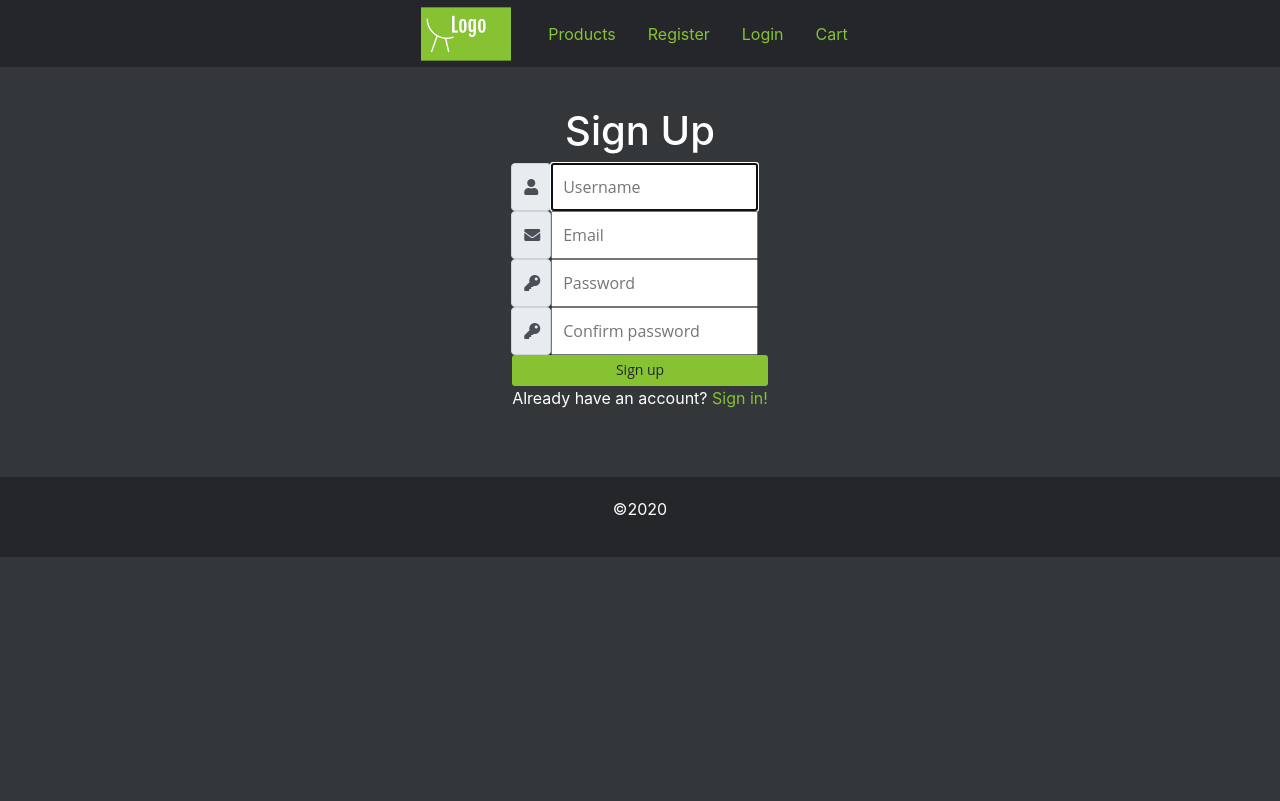
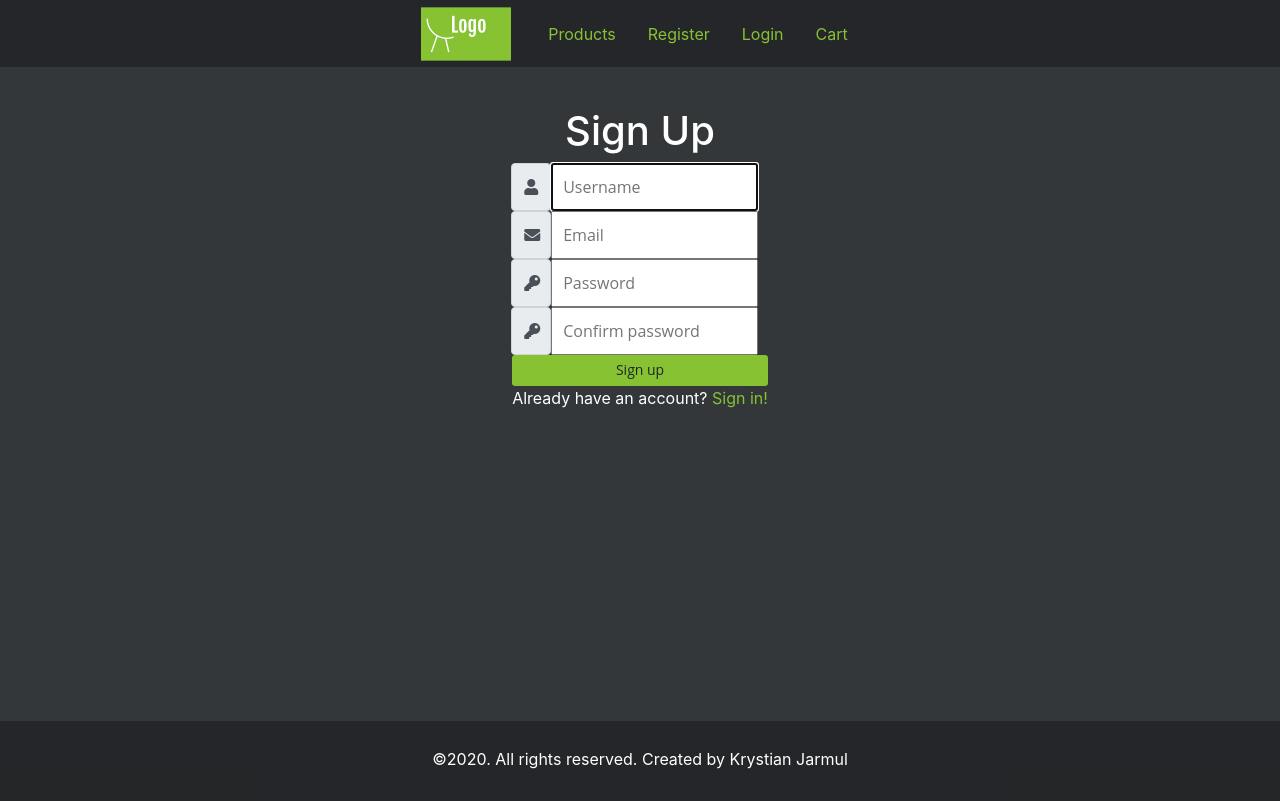
Before and after one commit to krystianjarmul/django-online-store, a Django app: page /accounts/register/ in a window 1280 px wide. Before the commit the page ends 557 px from the top, so only its background shows below. Run offline with Django 3.2, Linux system fonts and the light colour scheme; some libraries are stand-ins or nearby versions.

Commit message:
Add sticky footer

```diff
--- a/ecommerce/static/css/base.css
+++ b/ecommerce/static/css/base.css
@@ -6,20 +6,19 @@ p {
     color: white;
 }
 
-.footer {
-    background-color: black;
-    position: relative;
-    bottom: 0;
-    left: 0;
-    height: 80px;
-    width: 100%;
-    padding-top: 20px;
-}
 
-html, body {
+html {
     background-color: #33373A;
     /*background-color: #222629;*/
     height: 100%;
+}
+
+body {
+     background-color: #33373A;
+    /*background-color: #222629;*/
+    min-height: 100%;
+    /*display: flex;*/
+    /*flex-direction: column;*/
 }
 
 figure {
@@ -66,11 +65,12 @@ a:hover {
 }
 
 .container {
+    min-height: 50%;
     padding-top: 40px;
     vertical-align: middle;
     /*margin-top: 25px;*/
     margin-bottom: 50px;
-    min-height: 45%;
+
 }
 
 textarea, input {
@@ -91,7 +91,32 @@ textarea, input {
 }
 
 hr {
-    /*background-color: #6B6E70;*/
     background-color: #33373A;
+}
 
+.footer {
+    height: 80px;
+    width: 100%;
+    margin-top: auto;
+    padding-top: 26px;
+    clear:both;
 }
+
+* {
+  margin: 0;
+}
+html, body {
+  height: 88%;
+}
+.container {
+  min-height: 100%;
+  /* equal to footer height */
+  margin-bottom: -50px;
+}
+.container:after {
+  content: "";
+  display: block;
+}
+.footer, .container:after {
+  height: 80px;
+}
--- a/ecommerce/templates/footer.html
+++ b/ecommerce/templates/footer.html
@@ -1,4 +1,4 @@
 {% load static %}
 <div class="footer my-component">
-    <p class="text-center">&copy;2020</p>
+    <p class="text-center">&copy;2020. All rights reserved. Created by Krystian Jarmul </p>
 </div>
```
